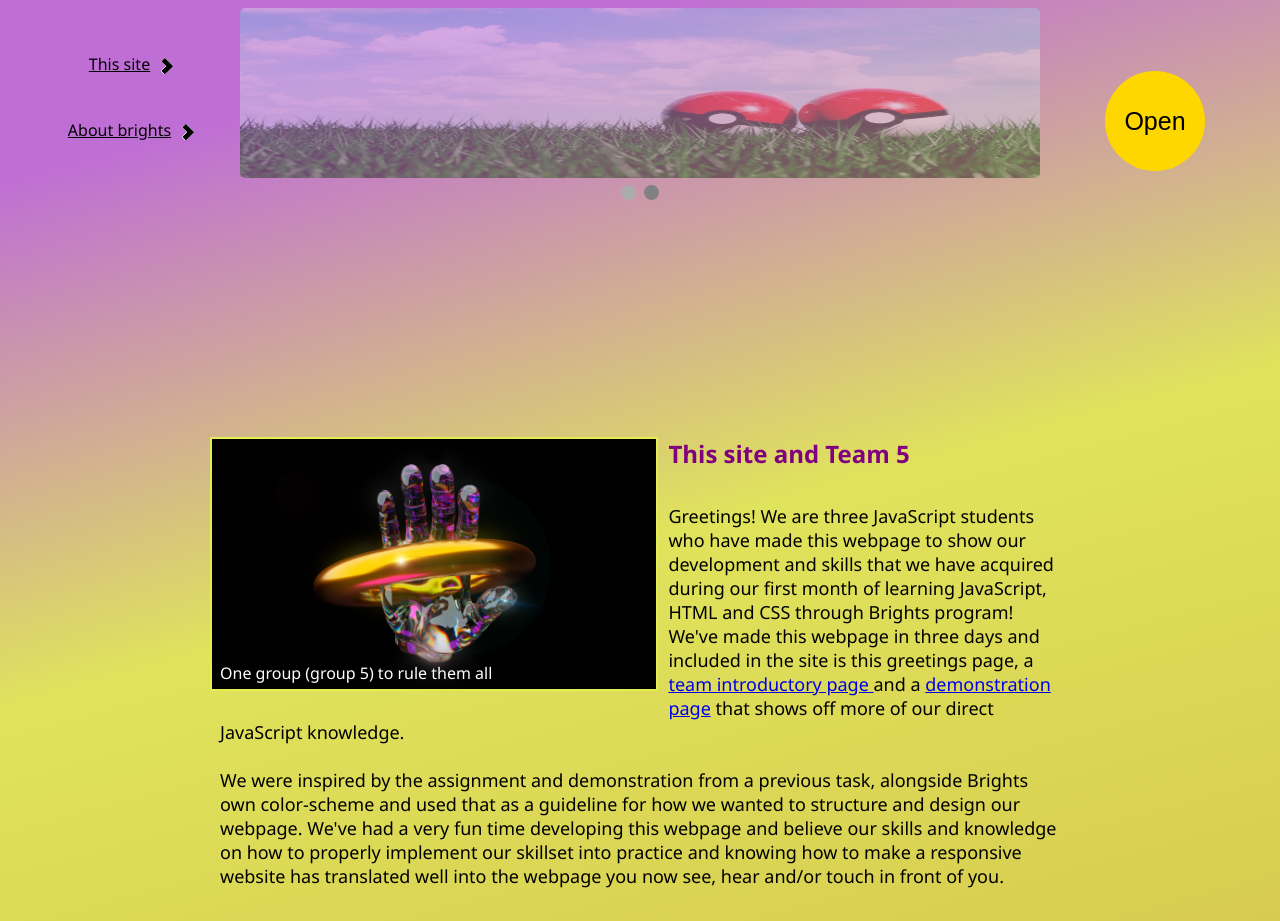
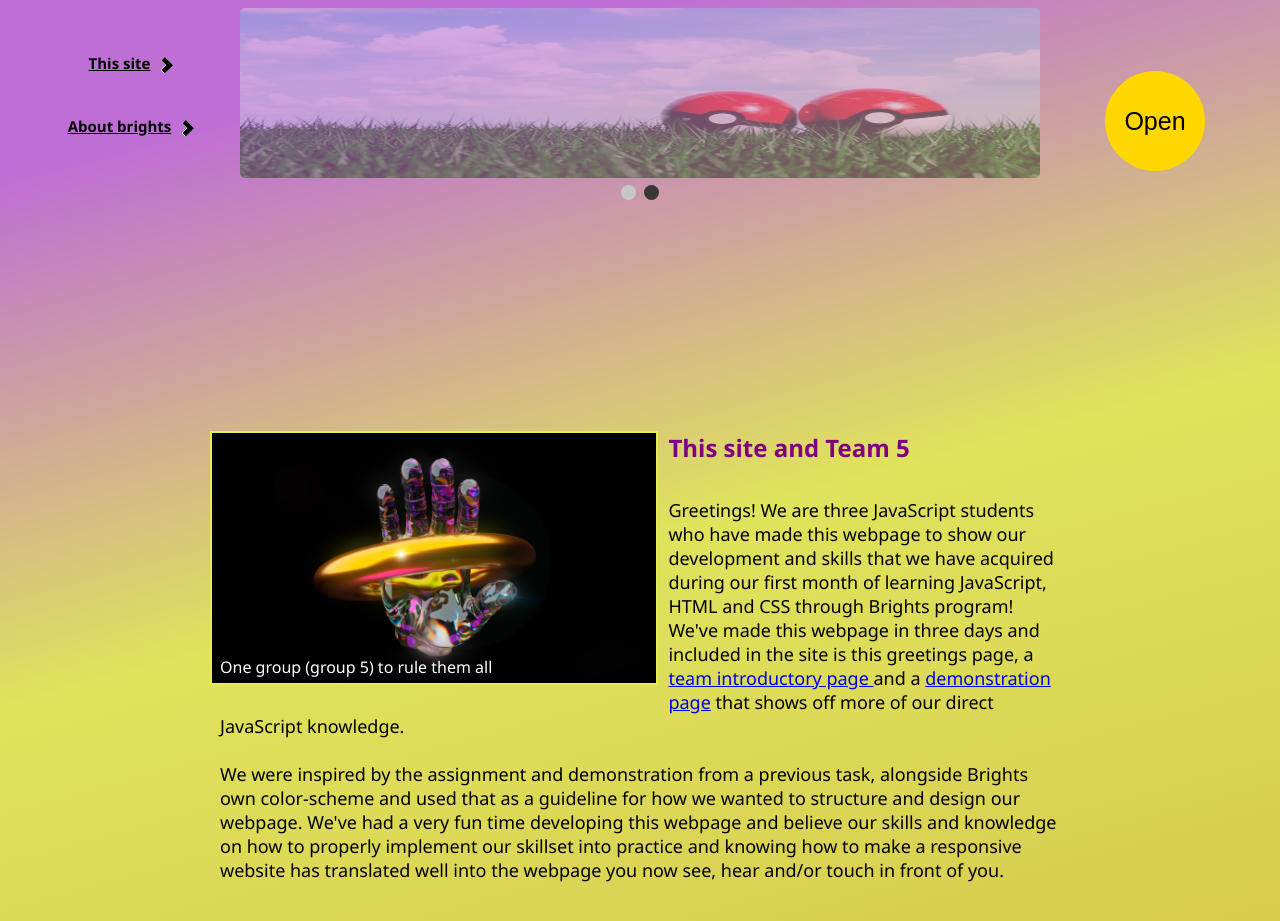
Before and after one commit to LoremakerEgg/mini-project-brights, a website built with Vite: page index.html in a window 1280 px wide. Shown: the part 154-1075 px from the top of the page. Built offline with nearby package versions, Linux system fonts and the light colour scheme.

Commit message:
sista jag lovar

```diff
--- a/index.js
+++ b/index.js
@@ -1,6 +1,8 @@
 import "./style-global.scss";
 import "./style-index.scss";
 
+//------
+//slides
 let slides = document.querySelectorAll(".mySlides");
 let dots = document.querySelectorAll(".dot");
 let slideIndex = 0;
@@ -8,7 +10,7 @@ let slideIndex = 0;
 showSlides(slideIndex);
 
 dots.forEach((dot, index) => {
-  dot.addEventListener("click", () => {
+  dot.addEventListener("click", function () {
     slideIndex = index;
     showSlides(slideIndex);
   });
@@ -36,6 +38,10 @@ function showSlidesAuto() {
   showSlides(slideIndex);
   setTimeout(showSlidesAuto, 5000);
 }
+
+//------------------------------------------------------------
+// mobil touch screen
+
 //-------------------------------------------------------------
 // scroll to
 const scrollBtn1 = document.querySelector(".btnScrollTo1");
--- a/style-global.scss
+++ b/style-global.scss
@@ -1,28 +1,4 @@
 $mainColor: rgb(228, 238, 82);
-$mainGradient: linear-gradient(
-  128deg,
-  rgba(228, 238, 82, 1) 3%,
-  rgb(110, 45, 93) 27%,
-  rgb(52, 18, 59) 76%,
-  rgb(65, 51, 43) 90%,
-  rgb(6, 6, 6) 97%
-);
-$secondaryColor: rgb(215, 158, 78);
-$secondaryGradient: linear-gradient(
-  321deg,
-  rgba(215, 158, 78, 1) 17%,
-  rgba(214, 201, 78, 1) 31%,
-  rgba(198, 215, 78, 0.15730042016806722) 73%
-);
-// $tertiaryGradiant: linear-gradient(
-//   168deg,
-//   rgba(247, 222, 49, 1) 17%,
-//   rgba(207, 164, 62, 1) 31%,
-//   rgba(198, 172, 84, 0.8295693277310925) 52%,
-//   rgb(130, 91, 151) 63%,
-//   rgba(57, 59, 41, 0.865983893557423) 75%,
-//   rgba(19, 19, 14, 0.865983893557423) 89%
-// );
 $fourthGradient: linear-gradient(
   165deg,
   rgba(191, 110, 213, 1) 15%,
@@ -52,78 +28,6 @@ header {
     padding-left: 50px;
   }
 }
-.img-containerTop {
-  width: 450px;
-  height: 150px;
-}
-footer {
-  background-color: black;
-  font-family: monospace;
-  height: 60px;
-  width: 100%;
-  position: relative;
-  bottom: 0;
-  display: flex;
-  align-items: center;
-  justify-content: space-around;
-  a {
-    font-size: 14px;
-    padding-top: 10px;
-    color: white;
-  }
-  img {
-    height: 15px;
-    width: 15px;
-    padding-top: 10px;
-  }
-}
-main {
-  display: flex;
-  flex-direction: column;
-  margin-left: 200px;
-  margin-right: 200px;
-
-  h3 {
-    font-size: 24px;
-    margin-top: 100px;
-    padding: 10px;
-    color: purple;
-  }
-  h4 {
-    color: purple;
-    font-size: 24px;
-    margin-left: 20px;
-  }
-  p {
-    font-size: 18px;
-    margin: 20px;
-    padding-bottom: 30px;
-  }
-  #left {
-    height: 250px;
-    max-width: fit-content;
-    float: left;
-    border: 2px solid $mainColor;
-    margin: 10px;
-  }
-  #right {
-    height: 400px;
-    max-width: fit-content;
-    margin-top: -20px;
-    float: right;
-    border: 2px solid $mainColor;
-  }
-  .image-container {
-    display: flex;
-    flex-direction: row;
-    padding-right: 50px;
-  }
-  .text-container {
-    display: flex;
-    flex-direction: column;
-  }
-}
-
 .slideshow-container {
   display: flex;
   justify-content: center;
@@ -166,6 +70,11 @@ main {
     right: -8px;
     transition: all 0.2s ease-in-out;
   }
+  .btnScrollTo1,
+  .btnScrollTo2 {
+    font-weight: bold;
+    font-size: 15px;
+  }
   .btnScrollTo1:hover img {
     cursor: pointer;
     transform: rotate(90deg);
@@ -175,20 +84,66 @@ main {
     transform: rotate(90deg);
   }
 }
+main {
+  display: flex;
+  flex-direction: column;
+  margin-left: 200px;
+  margin-right: 200px;
 
+  h3 {
+    font-size: 24px;
+    margin-top: 100px;
+    padding: 10px;
+    color: purple;
+    margin-left: 10px;
+  }
+  h4 {
+    color: purple;
+    font-size: 24px;
+    margin-left: 20px;
+  }
+  p {
+    font-size: 18px;
+    margin: 20px;
+    padding-bottom: 30px;
+  }
+  #left {
+    height: 250px;
+    max-width: fit-content;
+    float: left;
+    border: 2px solid $mainColor;
+    margin: 10px;
+  }
+  #right {
+    height: 400px;
+    max-width: fit-content;
+    margin-top: -20px;
+    float: right;
+    border: 2px solid $mainColor;
+  }
+  .image-container {
+    display: flex;
+    flex-direction: row;
+    padding-right: 50px;
+  }
+  .text-container {
+    display: flex;
+    flex-direction: column;
+  }
+}
 .dot {
   cursor: pointer;
   height: 15px;
   width: 15px;
   margin: 0 2px;
-  background-color: #bbb;
+  background-color: white;
   border-radius: 50%;
   display: inline-block;
   transition: background-color 0.6s ease;
 }
 .active,
 .dot:hover {
-  background-color: #717171;
+  background-color: black;
 }
 .return-wrapper {
   width: 100vw;
@@ -209,12 +164,11 @@ main {
     height: 100%;
     border-width: 0.8vmin 0.8vmin 0 0;
     border-style: solid;
-    border-color: #fafafa;
+    border-color: black;
     transition: 0.2s ease;
     display: block;
     transform-origin: 100% 0;
   }
-
   &:after {
     content: "";
     float: left;
@@ -224,7 +178,7 @@ main {
     height: 100%;
     border-width: 0 0.8vmin 0 0;
     border-style: solid;
-    border-color: #fafafa;
+    border-color: black;
     transform-origin: 100% 0;
     transition: 0.2s ease;
   }
@@ -240,7 +194,6 @@ main {
   }
 }
 
-//------------------------------------------------------
 $size: 50px;
 $items: 3;
 $transition: 0.5s;
@@ -305,7 +258,7 @@ nav {
   .l#{$i} {
     $i: $i - 1;
     $-i: $items - $i;
-    $pct: $i/$items * 100%;
+    $pct: calc($i/$items * 100%);
     $color: mix($color-inner, $color-outer, $pct);
 
     top: $i * $size;
@@ -313,10 +266,9 @@ nav {
     right: $i * $size;
     bottom: $i * $size;
     background: $color;
-    transition-delay: $i * $transition/$items;
 
     .open & {
-      transition-delay: $i * $transition/$items;
+      transition-delay: calc($i * $transition/$items);
       transform: scale3d(1, 1, 1) rotate3d(0, 0, 1, $start-rot);
       opacity: 1;
 
@@ -364,7 +316,27 @@ nav {
     transition-duration: 0s;
   }
 }
-
+footer {
+  background-color: black;
+  font-family: monospace;
+  height: 60px;
+  width: 100%;
+  position: relative;
+  bottom: 0;
+  display: flex;
+  align-items: center;
+  justify-content: space-around;
+  a {
+    font-size: 14px;
+    padding-top: 10px;
+    color: white;
+  }
+  img {
+    height: 15px;
+    width: 15px;
+    padding-top: 10px;
+  }
+}
 @media only screen and (max-width: 1250px) {
   main {
     margin: auto;
@@ -372,6 +344,10 @@ nav {
   .tab {
     top: auto;
     left: 10px;
+    img {
+      top: 4px;
+      left: 15px;
+    }
   }
   .infoLinks {
     position: absolute;
@@ -390,7 +366,7 @@ nav {
     }
   }
   #left {
-    width: 340px;
+    width: 350px;
   }
   #right {
     margin-right: 20px;
```
Also changed, not shown: images/arrow2.png (added).
